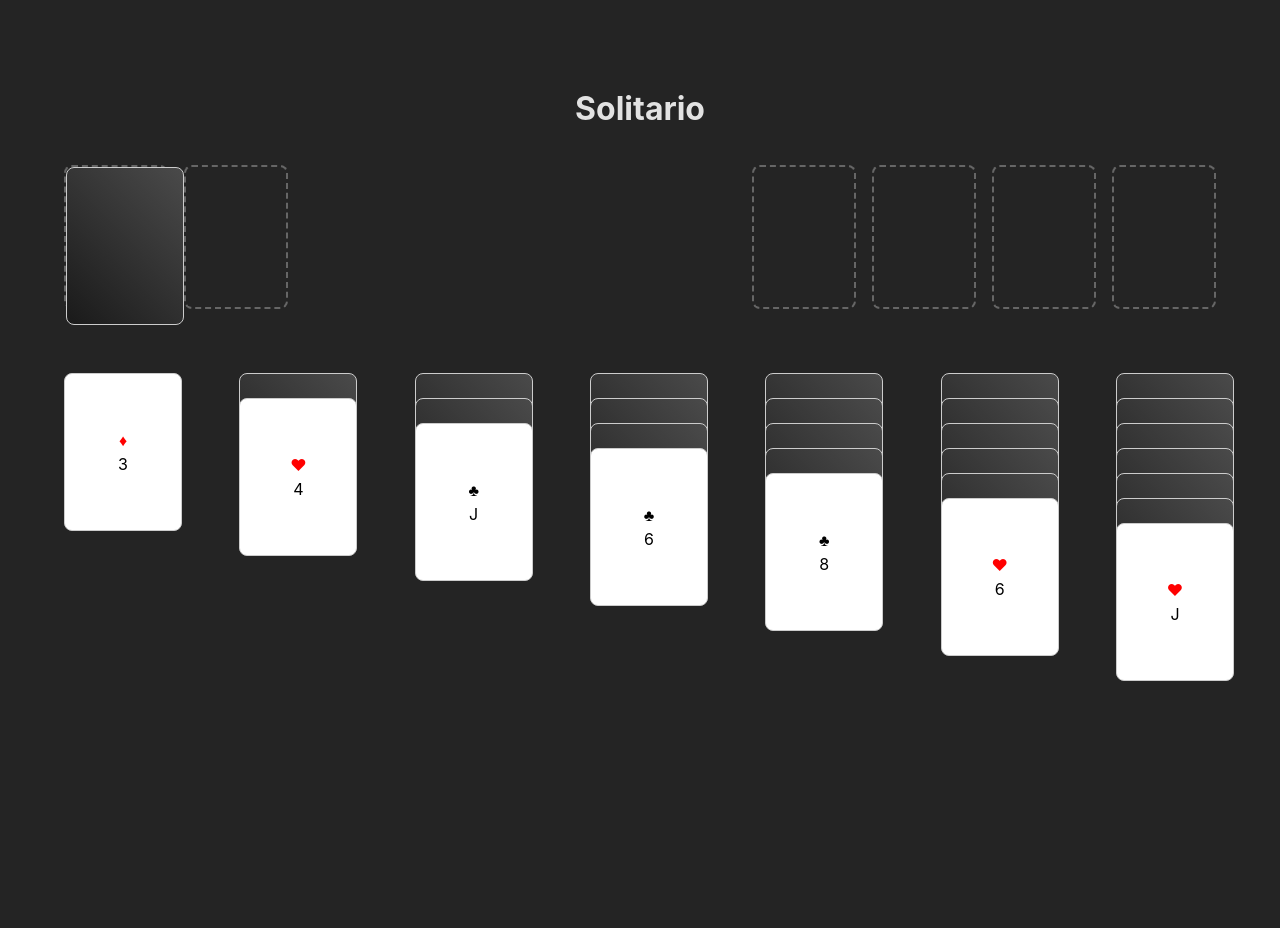
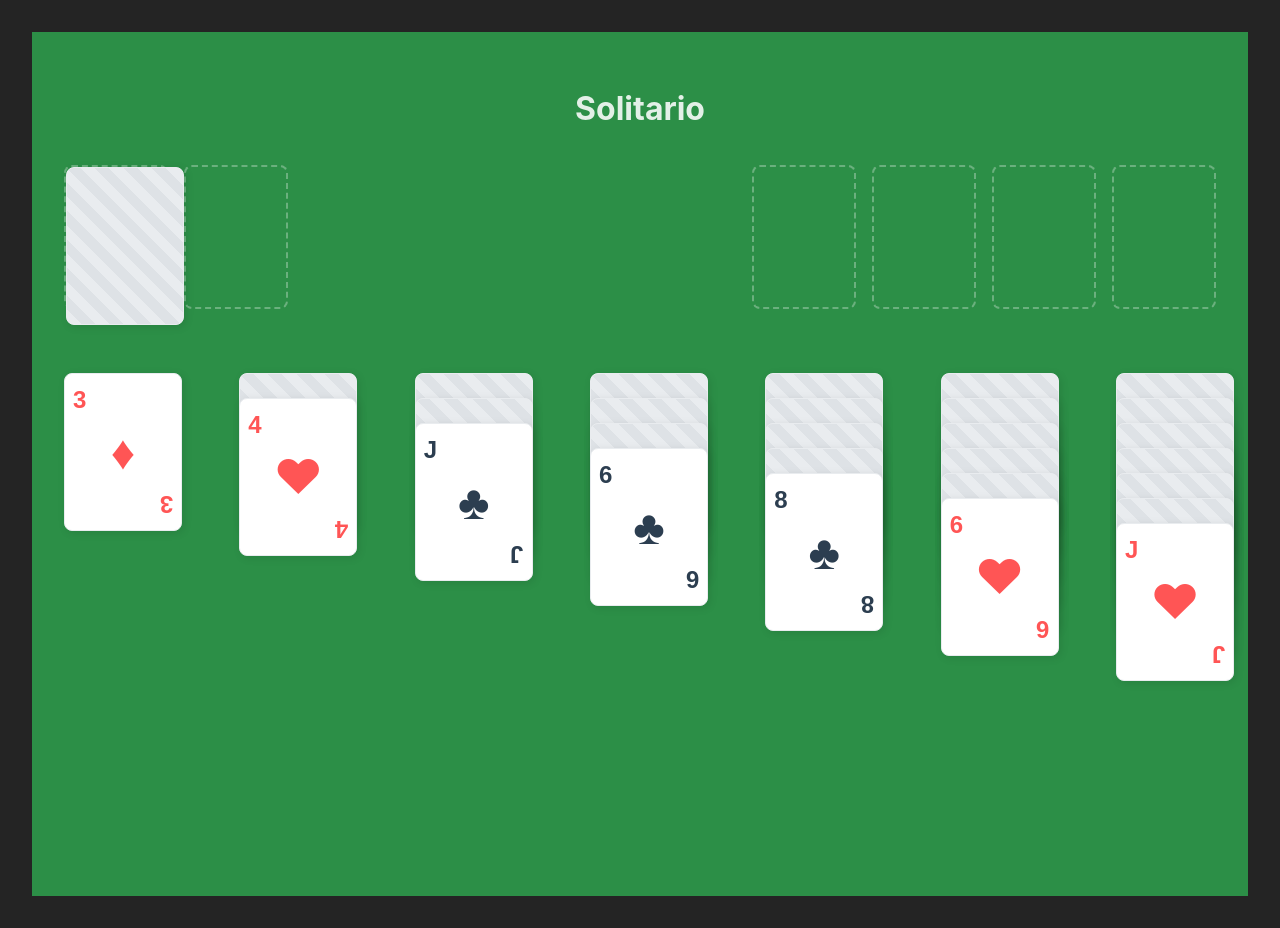
Before and after one commit to Ziilgc/Solitario-React, a React (Vite) app: page / in a window 1280 px wide. Before the commit the page ends 800 px from the top, so only its background shows below. Built offline with nearby package versions, Linux system fonts and the light colour scheme.

Commit message:
error en duplicidad de estilos solucionado y estilos actualizados

```diff
--- a/src/App.css
+++ b/src/App.css
@@ -2,7 +2,10 @@
   max-width: 1200px;
   margin: 0 auto;
   padding: 2rem;
+  font-family: 'Inter', system-ui, Avenir, Helvetica, Arial, sans-serif;
   text-align: center;
+  background: #2c8f47;
+  min-height: 100vh;
 }
 
 .game-board {
@@ -58,19 +61,22 @@
   background: linear-gradient(45deg, #1a1a1a, #4a4a4a);
 }
 
+/* Espacios para cartas */
 .foundation, .stock, .waste {
   width: 100px;
   height: 140px;
-  border: 2px dashed #666;
+  border: 2px dashed rgba(255, 255, 255, 0.3);
   border-radius: 8px;
 }
 
+/* Contenedor de pilas del tableau */
 .tableau-pile {
   position: relative;
   min-height: 140px;
   width: 100px;
 }
 
+/* Posicionamiento de cartas en el tableau */
 .tableau-card {
   position: absolute;
   left: 0;
--- a/src/App.jsx
+++ b/src/App.jsx
@@ -1,7 +1,7 @@
 import React, { useState, useEffect } from "react";
 import { NUMBERS } from "./constants/cardConstants";
 import "./App.css";
-import Card from "./components/Card";
+import Card from "./components/Card/Card";
 import TableauPile from "./components/TableauPile";
 import { createDeck, canPlaceOnTableau, canPlaceOnFoundation } from "./utils/gameUtils";
 
--- a/src/components/Card.jsx
+++ /dev/null
@@ -1,27 +0,0 @@
-import React from 'react'
-import PropTypes from 'prop-types'
-import { SUITS_ARRAY, NUMBERS_ARRAY } from '../constants/cardConstants'
-
-const Card = ({ suit, number, isVisible = true, onClick }) => {
-  if (!isVisible) {
-    return <div className="card back" onClick={onClick} />
-  }
-
-  return (
-    <div className="card" onClick={onClick}>
-      <div className="card-content">
-        <span className={`suit ${suit}`}>{suit}</span>
-        <span className="number">{number}</span>
-      </div>
-    </div>
-  )
-}
-
-Card.propTypes = {
-  suit: PropTypes.oneOf(SUITS_ARRAY),
-  number: PropTypes.oneOf(NUMBERS_ARRAY),
-  isVisible: PropTypes.bool,
-  onClick: PropTypes.func
-}
-
-export default Card
--- /dev/null
+++ b/src/components/Card/Card.css
@@ -0,0 +1,85 @@
+.card {
+  width: 100px;
+  height: 140px;
+  border-radius: 8px;
+  background: white;
+  position: relative;
+  cursor: pointer;
+  box-shadow: 2px 2px 8px rgba(0,0,0,0.1);
+  user-select: none;
+  transition: transform 0.2s ease;
+}
+
+.card.back {
+  background: #f8f9fa;
+  background-image: repeating-linear-gradient(
+    45deg,
+    #e9ecef,
+    #e9ecef 10px,
+    #dee2e6 10px,
+    #dee2e6 20px
+  );
+}
+
+.card-content {
+  padding: 8px;
+  height: 100%;
+  box-sizing: border-box;
+  display: flex;
+  flex-direction: column;
+  align-items: center;
+  justify-content: center;
+}
+
+.number {
+  font-family: 'Arial', sans-serif;
+  font-size: 24px;
+  font-weight: bold;
+  position: absolute;
+}
+
+.number.top {
+  top: 8px;
+  left: 8px;
+}
+
+.number.bottom {
+  bottom: 8px;
+  right: 8px;
+  transform: rotate(180deg);
+}
+
+.suit {
+  font-size: 48px;
+  position: absolute;
+  top: 50%;
+  left: 50%;
+  transform: translate(-50%, -50%);
+}
+
+/* Estilos para palos rojos */
+.suit.♥, .suit.♦,
+.number.♥, .number.♦ {
+  color: #ff5555;
+}
+
+/* Estilos para palos negros */
+.suit.♠, .suit.♣,
+.number.♠, .number.♣ {
+  color: #2c3e50;
+}
+
+/* Efecto hover */
+.card:hover {
+  transform: translateY(-5px);
+}
+
+/* Estilo para carta seleccionada */
+.card.selected {
+  box-shadow: 0 0 0 2px #4a90e2;
+}
+
+/* Bordes suaves */
+.card {
+  border: 1px solid #e9ecef;
+}
--- /dev/null
+++ b/src/components/Card/Card.jsx
@@ -0,0 +1,30 @@
+import React from 'react';
+import PropTypes from 'prop-types';
+import { SUITS_ARRAY, NUMBERS_ARRAY } from '../../constants/cardConstants';
+import './Card.css';
+
+const Card = ({ suit, number, isVisible = true, onClick, selected }) => {
+  if (!isVisible) {
+    return <div className="card back" onClick={onClick} />;
+  }
+
+  return (
+    <div className={`card ${selected ? 'selected' : ''}`} onClick={onClick}>
+      <div className="card-content">
+        <span className={`number top ${suit}`}>{number}</span>
+        <span className={`suit ${suit}`}>{suit}</span>
+        <span className={`number bottom ${suit}`}>{number}</span>
+      </div>
+    </div>
+  );
+};
+
+Card.propTypes = {
+  suit: PropTypes.oneOf(SUITS_ARRAY),
+  number: PropTypes.oneOf(NUMBERS_ARRAY),
+  isVisible: PropTypes.bool,
+  onClick: PropTypes.func,
+  selected: PropTypes.bool
+};
+
+export default Card;
--- a/src/components/TableauPile.jsx
+++ b/src/components/TableauPile.jsx
@@ -1,6 +1,6 @@
 import React from 'react';
 import PropTypes from 'prop-types';
-import Card from './Card';
+import Card from './Card/Card';
 import { SUITS_ARRAY, NUMBERS_ARRAY } from '../constants/cardConstants';
 
 const TableauPile = ({ cards, onCardClick }) => {
```
